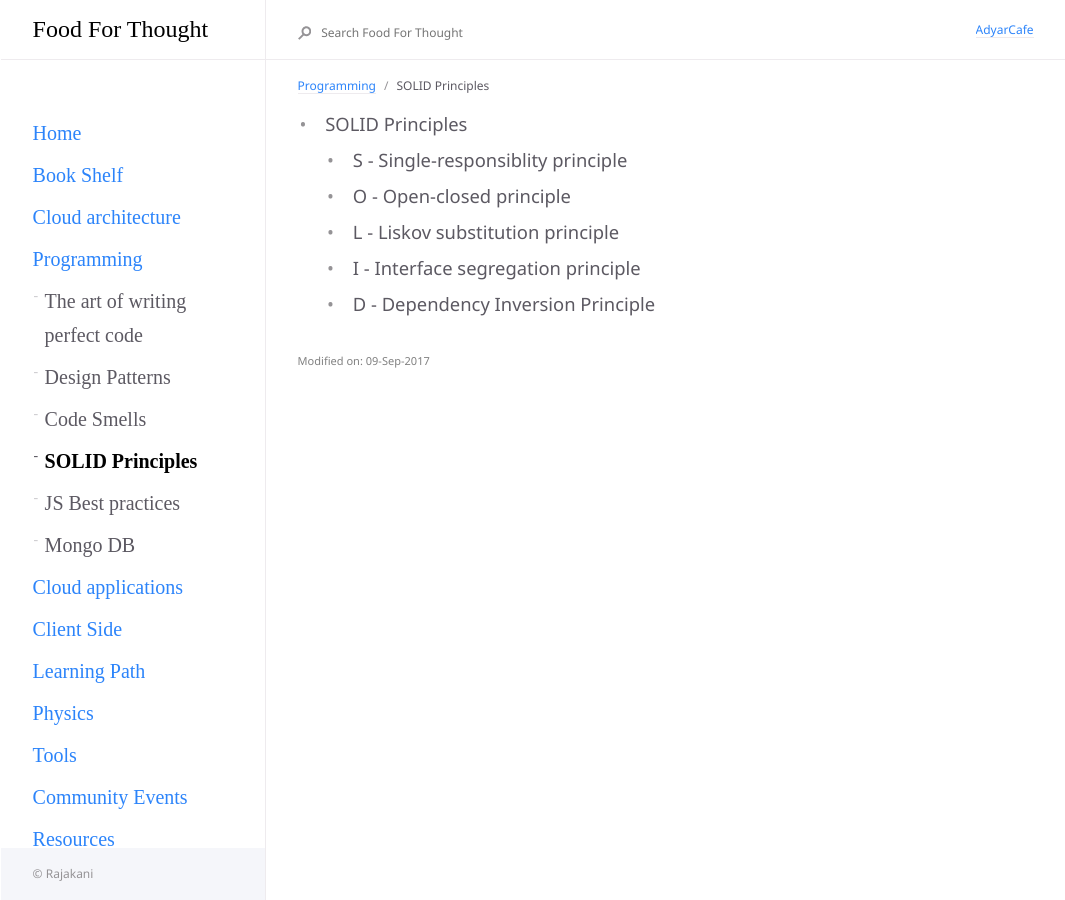
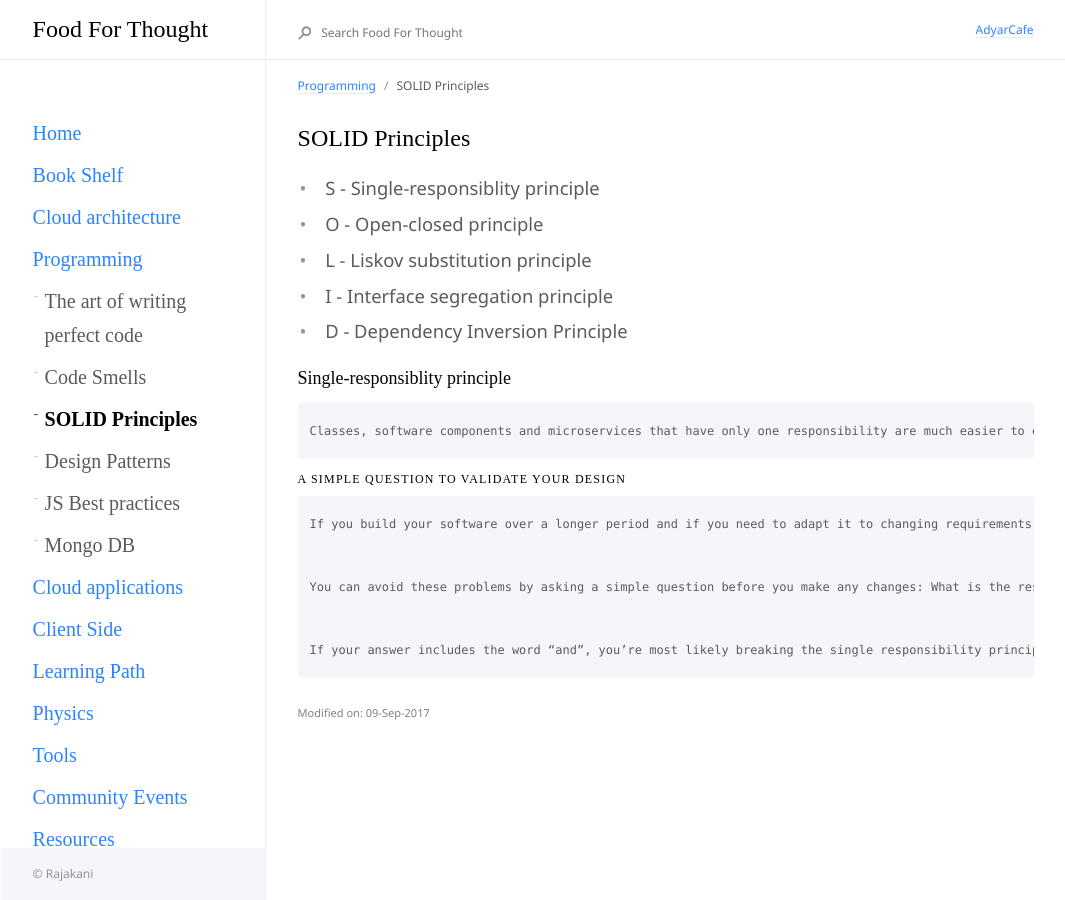
Before and after one commit to Rajakani/rajakani.github.io, a Jekyll site: the page built from docs/programming/solidPrinciples.md, in a window 1280 px wide. Shown: the whole page, without its empty margins (16-1081 px from the left). Built offline with Jekyll 4.4.1, drawn with Linux system fonts in a browser that asks for light colours; comment, search, counter and statistics services are not loaded.

Commit message:
Single Responsibility Principle

```diff
--- a/docs/programming/solidPrinciples.md
+++ b/docs/programming/solidPrinciples.md
@@ -6,9 +6,20 @@ nav_order: 2
 modifiedDate: 09-Sep-2017
 comments: true
 ---
-* SOLID Principles
+## SOLID Principles
   * S&nbsp;- Single-responsiblity principle
   * O&nbsp;- Open-closed principle
   * L&nbsp;- Liskov substitution principle
   * I&nbsp;- Interface segregation principle
   * D&nbsp;- Dependency Inversion Principle
+
+###  Single-responsiblity principle
+
+    Classes, software components and microservices that have only one responsibility are much easier to explain, understand and implement than the ones that provide a solution for everything
+
+#### A simple question to validate your design
+    If you build your software over a longer period and if you need to adapt it to changing requirements, it might seem like the easiest and fastest approach is adding a method or functionality to your existing code instead of writing a new class or component. But that often results in classes with more than responsibility and makes it more and more difficult to maintain the software.
+
+    You can avoid these problems by asking a simple question before you make any changes: What is the responsibility of your class/component/microservice?
+
+    If your answer includes the word “and”, you’re most likely breaking the single responsibility principle. Then it’s better take a step back and rethink your current approach. There is most likely a better way to implement it.
```
Also changed, not shown: docs/programming/designPatterns/designPatterns.md (+1 -1 lines).
